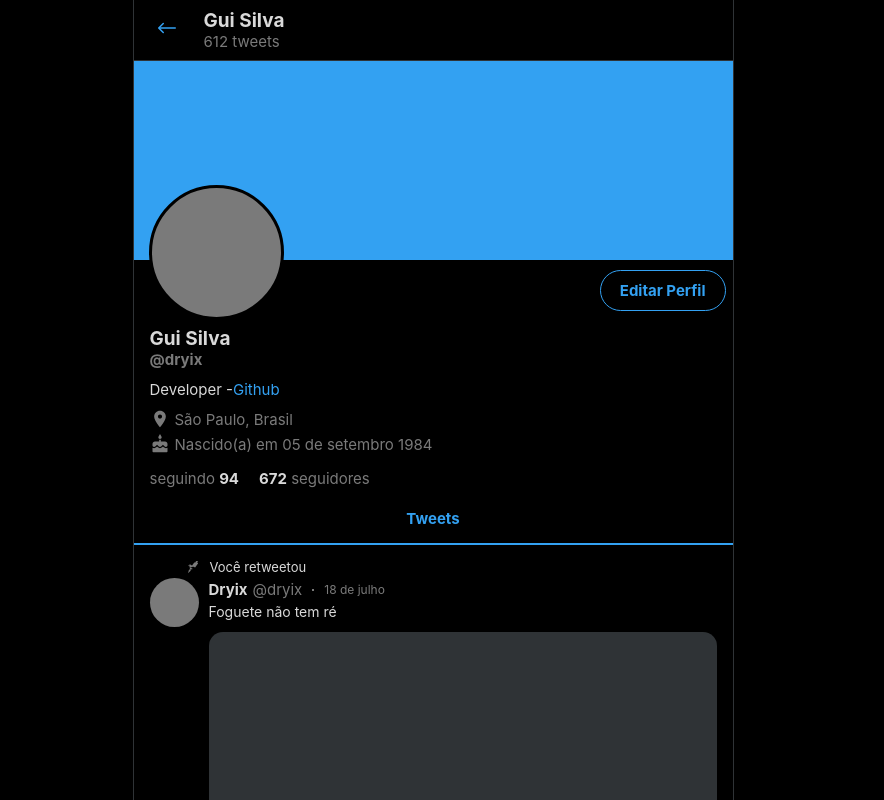
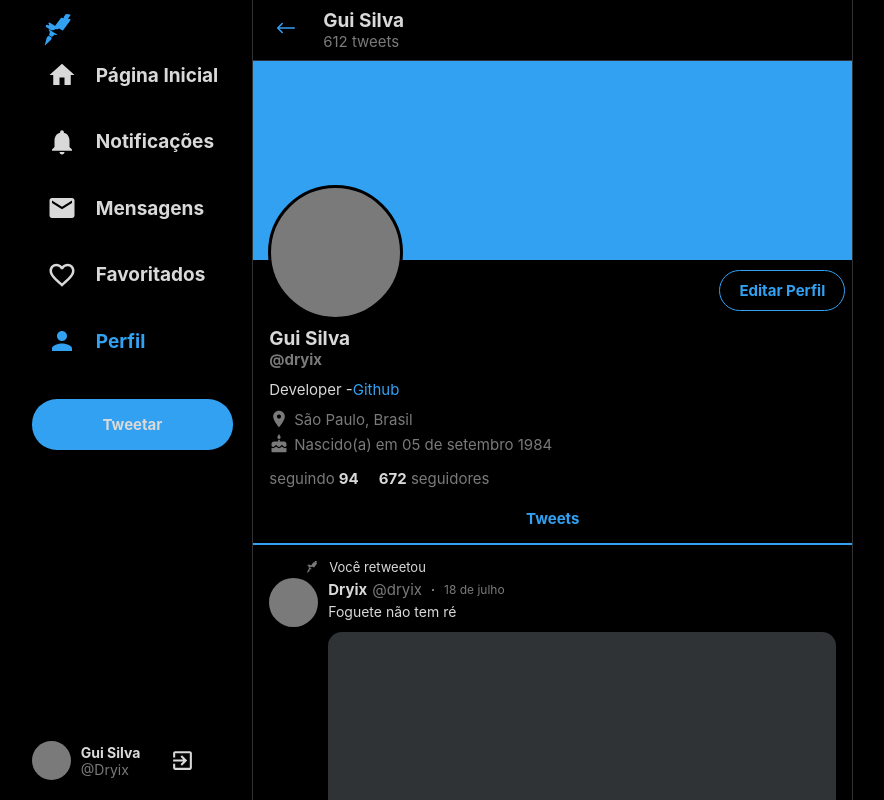
Before and after one commit to Gui-dev/clone-twitter, a React (Create React App) app: page / in a window 1280 px wide. Shown: the top 800 px of the page, without its empty margins (207-1091 px from the left). Built offline with nearby package versions, Linux system fonts and the light colour scheme.

Commit message:
Finalizando MenuBar

```diff
--- /dev/null
+++ b/src/components/MenuBar/index.tsx
@@ -0,0 +1,59 @@
+import React from 'react'
+
+import Button from './../Button'
+import { Container, TopSide, Logo, MenuButton, HomeIcon, BellIcon, EmailIcon,
+  FavoriteIcon, ProfileIcon, Botside, Avatar, ProfileData, ExitIcon
+} from './style'
+
+const MenuBar: React.FC = () => {
+  return (
+    <Container>
+      <TopSide>
+
+        <Logo />
+
+        <MenuButton>
+          <HomeIcon />
+          <span>Página Inicial</span>
+        </MenuButton>
+
+        <MenuButton>
+          <BellIcon />
+          <span>Notificações</span>
+        </MenuButton>
+
+        <MenuButton>
+          <EmailIcon />
+          <span>Mensagens</span>
+        </MenuButton>
+
+        <MenuButton>
+          <FavoriteIcon />
+          <span>Favoritados</span>
+        </MenuButton>
+
+        <MenuButton className="active">
+          <ProfileIcon />
+          <span>Perfil</span>
+        </MenuButton>
+
+        <Button>
+          <span>Tweetar</span>
+        </Button>
+
+      </TopSide>
+
+      <Botside>
+        <Avatar />
+
+        <ProfileData>
+          <strong>Gui Silva</strong>
+          <span>@Dryix</span>
+        </ProfileData>
+        <ExitIcon />
+      </Botside>
+    </Container>
+  )
+}
+
+export default MenuBar
--- /dev/null
+++ b/src/components/MenuBar/style.ts
@@ -0,0 +1,178 @@
+import styled, { css } from 'styled-components'
+
+import { MdHome, MdNotifications, MdEmail, MdFavoriteBorder, MdPerson,
+  MdExitToApp, RocketseatIcon
+} from './../../style/icons'
+
+export const Container = styled.div`
+  display: none;
+
+  @media (min-width: 500px) {
+    display: flex;
+    flex-direction: column;
+    justify-content: space-between;
+    position: sticky;
+    top: 0;
+    left: 0;
+    max-height: 100vh;
+    padding: 0.9rem 1.9rem 2rem;
+    overflow-y: auto;
+  }
+`
+
+export const TopSide = styled.div`
+  display: flex;
+  flex-direction: column;
+  align-items: center;
+
+  @media (min-width: 1280px) {
+    align-items: flex-start;
+  }
+`
+
+export const Logo = styled(RocketseatIcon)`
+  width: 4.1rem;
+  height: 4.1rem;
+  margin-left: 0.5rem;
+
+  > path {
+    fill: var(--twitter);
+  }
+`
+
+export const MenuButton = styled.button`
+  display: flex;
+  align-items: center;
+  flex-shrink: 0;
+  padding: 0.825rem 0;
+  border-radius: 2.5rem;
+  outline: none;
+  cursor: pointer;
+
+  > span {
+    display: none;
+  }
+
+  & + button {
+    margin-top: 1.66rem;
+  }
+
+  &:hover {
+    background-color: var(--twitter-dark-hover);
+  }
+
+  &:hover, &.active {
+    span, svg {
+      color: var(--twitter);
+      fill: var(--twitter);
+    }
+  }
+
+  & + button:last-child {
+    width: 4rem;
+    height: 4rem;
+    margin-top: 3.3rem;
+
+    > span {
+      display: none;
+    }
+
+    @media (min-width: 1280px) {
+      width: 100%;
+      height: unset;
+
+      > span {
+        display: inline;
+      }
+    }
+  }
+
+  @media (min-width: 1280px) {
+    padding: 1rem 1.5rem;
+
+    > span {
+      display: inline;
+      font-size: 1.9rem;
+      font-weight: bold;
+      margin-left: 1.9rem;
+    }
+  }
+`
+
+const iconCSS = css`
+  flex-shrink: 0;
+  color: var(--white);
+  width: 3rem;
+  height: 3rem;
+`
+
+export const HomeIcon = styled(MdHome)`
+  ${iconCSS};
+`
+
+export const BellIcon = styled(MdNotifications)`
+  ${iconCSS};
+`
+
+export const EmailIcon = styled(MdEmail)`
+  ${iconCSS};
+`
+
+export const FavoriteIcon = styled(MdFavoriteBorder)`
+  ${iconCSS};
+`
+
+export const ProfileIcon = styled(MdPerson)`
+  ${iconCSS};
+`
+
+export const Botside = styled.div`
+  display: flex;
+  align-items: center;
+  margin-top: 2rem;
+`
+
+export const Avatar = styled.div`
+  flex-shrink: 0;
+  width: 3.9rem;
+  height: 3.9rem;
+  background-color: var(--gray);
+  border-radius: 50%;
+`
+
+export const ProfileData = styled.div`
+  display: none;
+
+  @media (min-width: 1280px) {
+    display: flex;
+    flex-direction: column;
+    margin-left: 1rem;
+
+    > strong, span {
+      font-size: 1.4rem;
+    }
+
+    > span {
+      color: var(--gray);
+    }
+  }
+`
+
+export const ExitIcon = styled(MdExitToApp)`
+  display: none;
+
+  @media (min-width: 1280px) {
+    display: inline-block;
+    color: var(--white);
+    width: 2.5rem;
+    height: 2.5rem;
+    margin-left: 3rem;
+    cursor: pointer;
+
+    &:hover {
+      > path {
+        color: var(--like);
+      }
+    }
+  }
+`
--- a/src/pages/Home/index.tsx
+++ b/src/pages/Home/index.tsx
@@ -1,8 +1,9 @@
 import React from 'react'
 
 import Main from './../../components/Main'
+import MenuBar from './../../components/MenuBar'
 
-import { Container, Wrapper, MenuBar, SideBar } from './style'
+import { Container, Wrapper, SideBar } from './style'
 
 const Home: React.FC = () => {
   return (
--- a/src/pages/Home/style.ts
+++ b/src/pages/Home/style.ts
@@ -12,10 +12,6 @@
   margin: 0 auto;
 `
 
-export const MenuBar = styled.div`
-
-`
-
 export const SideBar = styled.div`
 
 `
```
